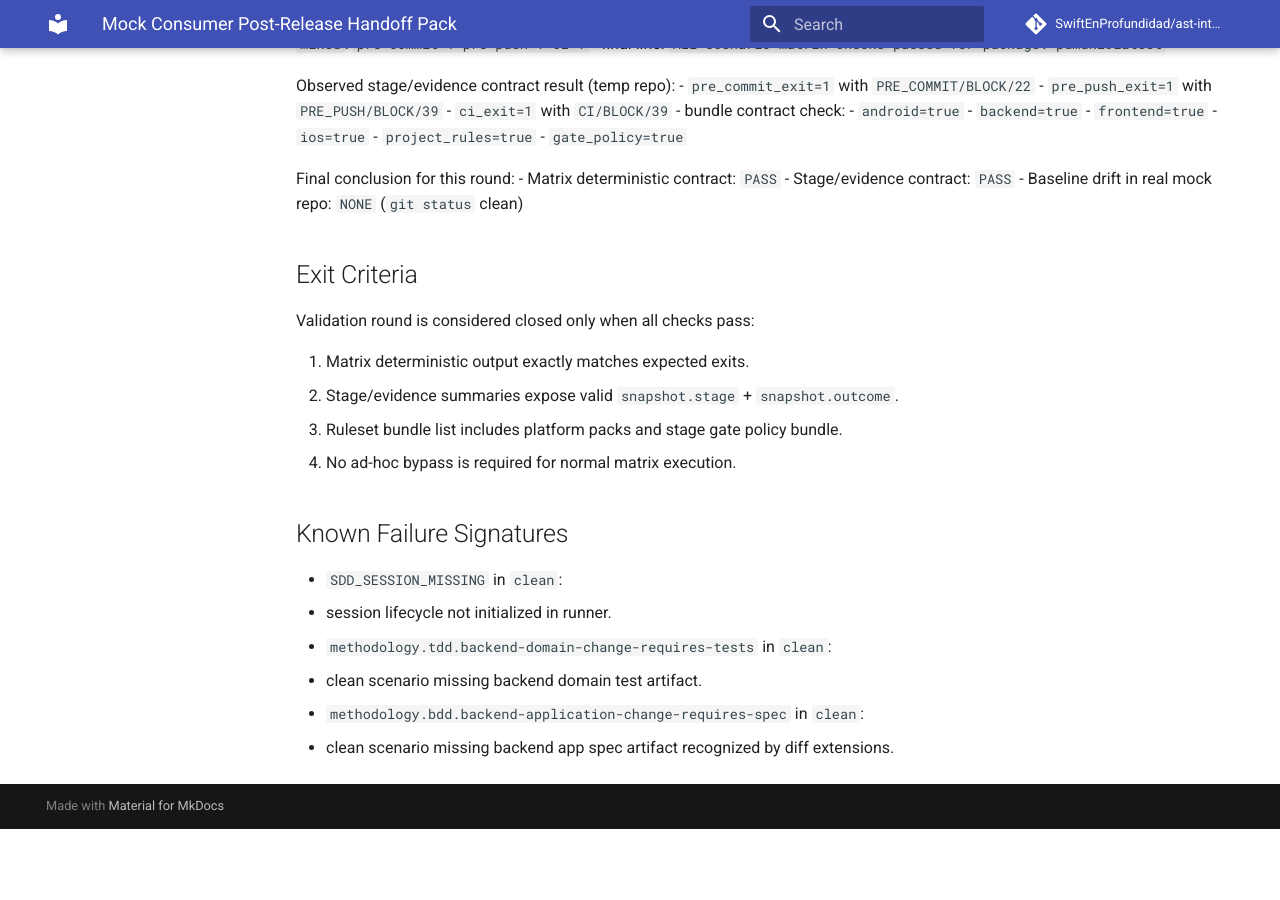
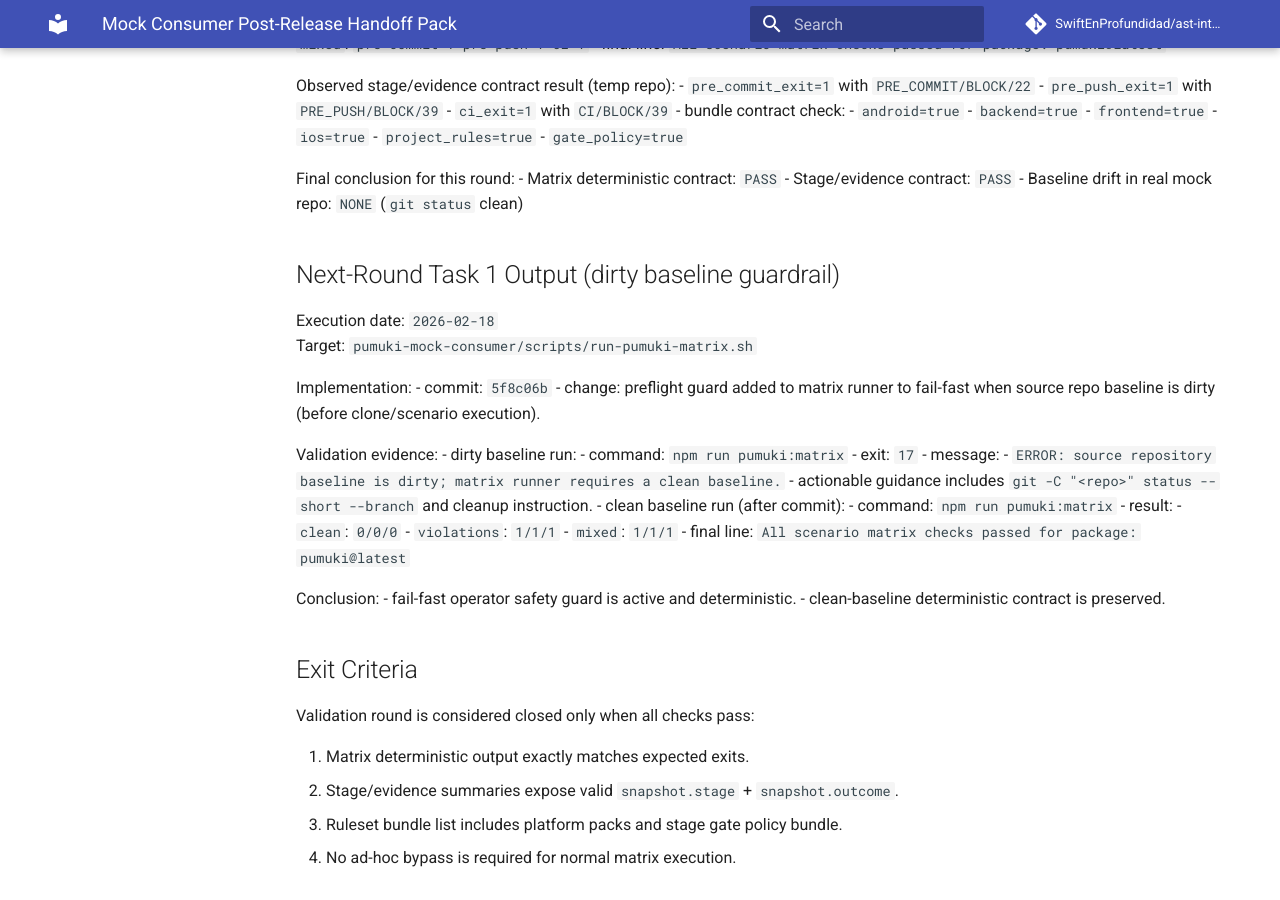
Before and after one commit to SwiftEnProfundidad/ast-intelligence-hooks, an MkDocs documentation site: the page built from docs/validation/mock-consumer-post-release-handoff-pack.md, in a window 1280 px wide and 900 px high, scrolled down 3700 px. Built offline with MkDocs 1.6.1 and Material for MkDocs 9.7.7, drawn with Linux system fonts in a browser that asks for light colours; comment, search, counter and statistics services are not loaded; before the commit the page ends 4529 px from its top, so only the background shows below that.

Commit message:
docs(validation): capture dirty-baseline guardrail evidence

```diff
--- a/docs/validation/mock-consumer-post-release-handoff-pack.md
+++ b/docs/validation/mock-consumer-post-release-handoff-pack.md
@@ -195,6 +195,34 @@ Final conclusion for this round:
 - Stage/evidence contract: `PASS`
 - Baseline drift in real mock repo: `NONE` (`git status` clean)
 
+## Next-Round Task 1 Output (dirty baseline guardrail)
+
+Execution date: `2026-02-18`
+Target: `pumuki-mock-consumer/scripts/run-pumuki-matrix.sh`
+
+Implementation:
+- commit: `5f8c06b`
+- change: preflight guard added to matrix runner to fail-fast when source repo baseline is dirty (before clone/scenario execution).
+
+Validation evidence:
+- dirty baseline run:
+  - command: `npm run pumuki:matrix`
+  - exit: `17`
+  - message:
+    - `ERROR: source repository baseline is dirty; matrix runner requires a clean baseline.`
+    - actionable guidance includes `git -C "<repo>" status --short --branch` and cleanup instruction.
+- clean baseline run (after commit):
+  - command: `npm run pumuki:matrix`
+  - result:
+    - `clean`: `0/0/0`
+    - `violations`: `1/1/1`
+    - `mixed`: `1/1/1`
+    - final line: `All scenario matrix checks passed for package: pumuki@latest`
+
+Conclusion:
+- fail-fast operator safety guard is active and deterministic.
+- clean-baseline deterministic contract is preserved.
+
 ## Exit Criteria
 
 Validation round is considered closed only when all checks pass:
```
Also changed, not shown: docs/REFRACTOR_PROGRESS.md (+4 -2 lines).
